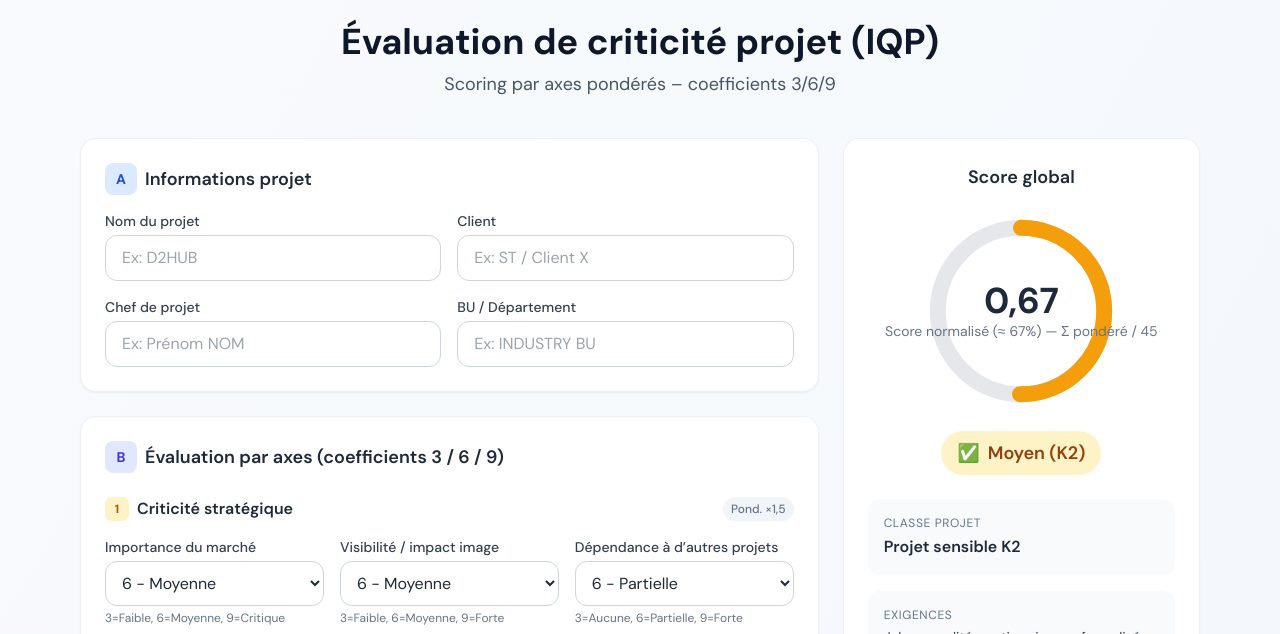
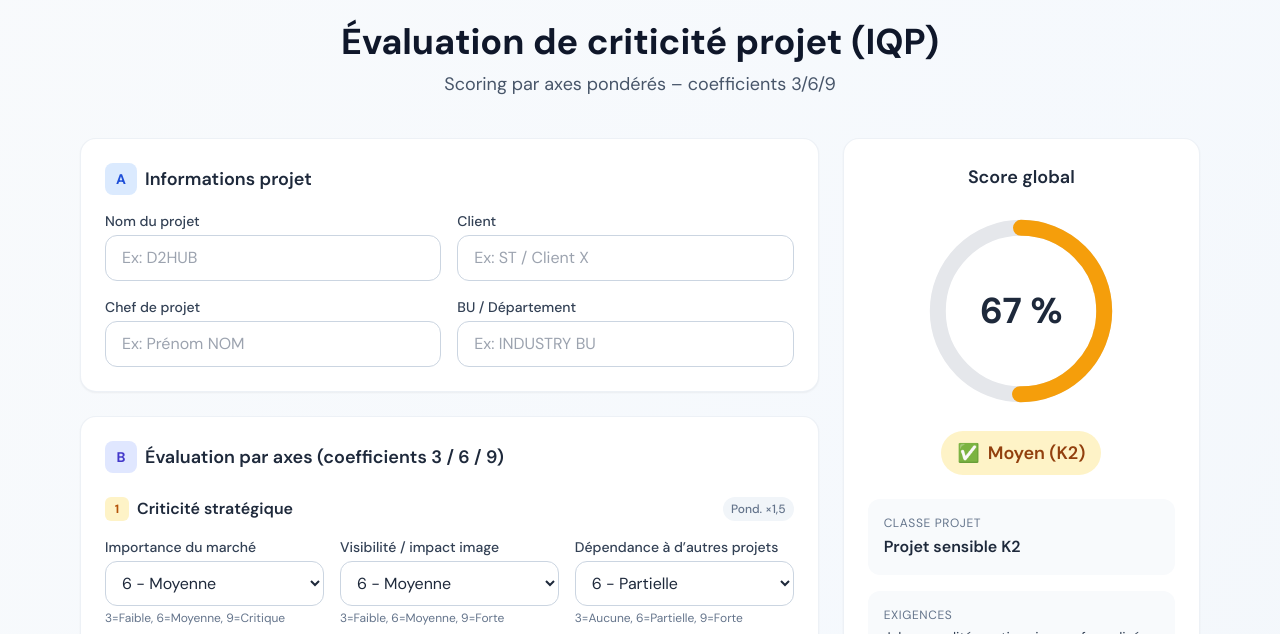
Before and after one commit to Dhafer84/criticite-iqp, a plain HTML site: page index.html in a window 1280 px wide. Shown: the part 166-800 px from the top of the page. Drawn offline with nearby package versions, Linux system fonts and the light colour scheme.

Commit message:
Update IQP logic, update README and add ACTIA logo

```diff
--- a/index.html
+++ b/index.html
@@ -847,8 +847,11 @@
             const vigilancePoints = getVigilancePoints();
 
             // Score display: normalized 0..1 and percent
-            document.getElementById('score-display').textContent = globalScore.toFixed(2).replace('.', ',');
-            document.getElementById('score-sub').textContent = `Score normalisé (≈ ${(globalScore * 100).toFixed(0)}%) — Σ pondéré / 45`;
+            //document.getElementById('score-display').textContent = globalScore.toFixed(2).replace('.', ',');
+            const scorePercent = Math.round(globalScore * 100);
+            document.getElementById('score-display').textContent = scorePercent + " %";
+
+            document.getElementById('score-sub').textContent = ``;
 
             // Gauge: map score from 0.333..1 to [0..1]
             const gaugeCircle = document.getElementById('gauge-circle');
```
